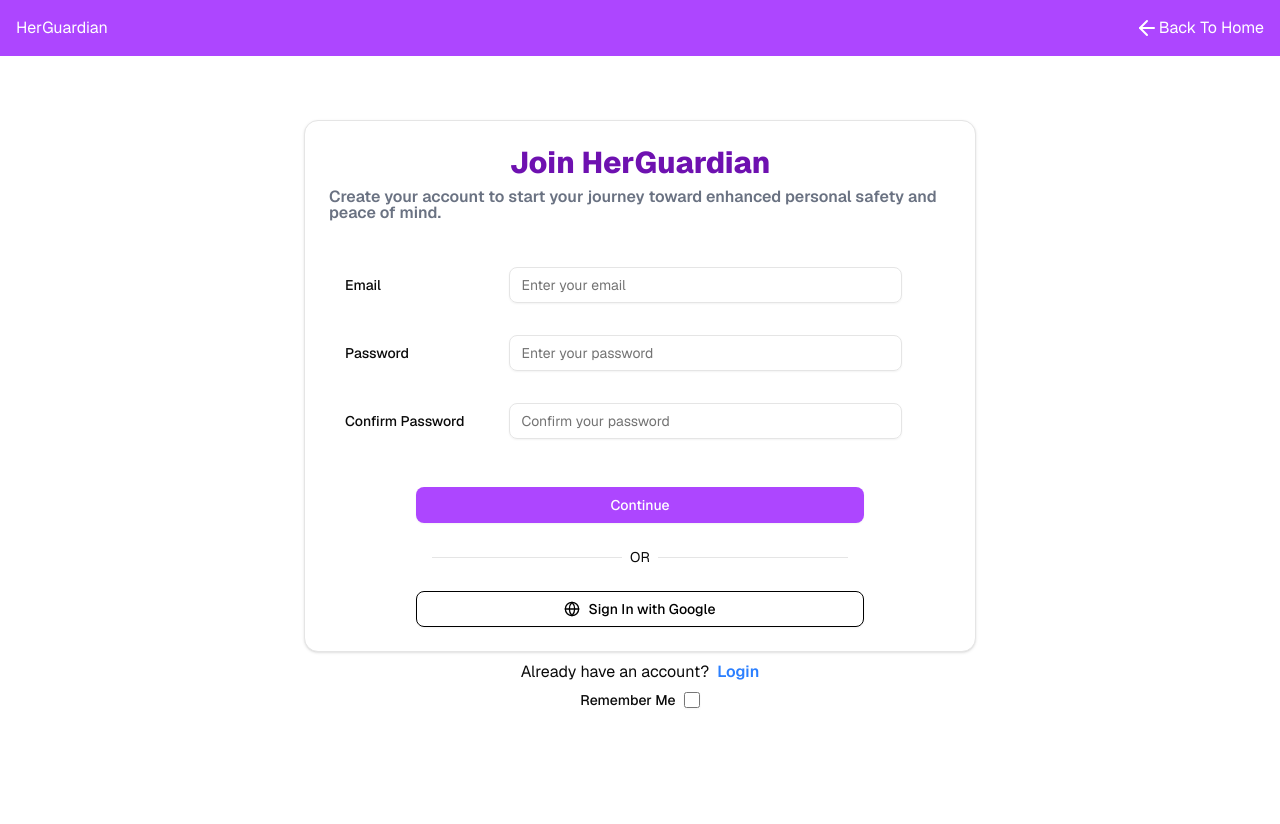
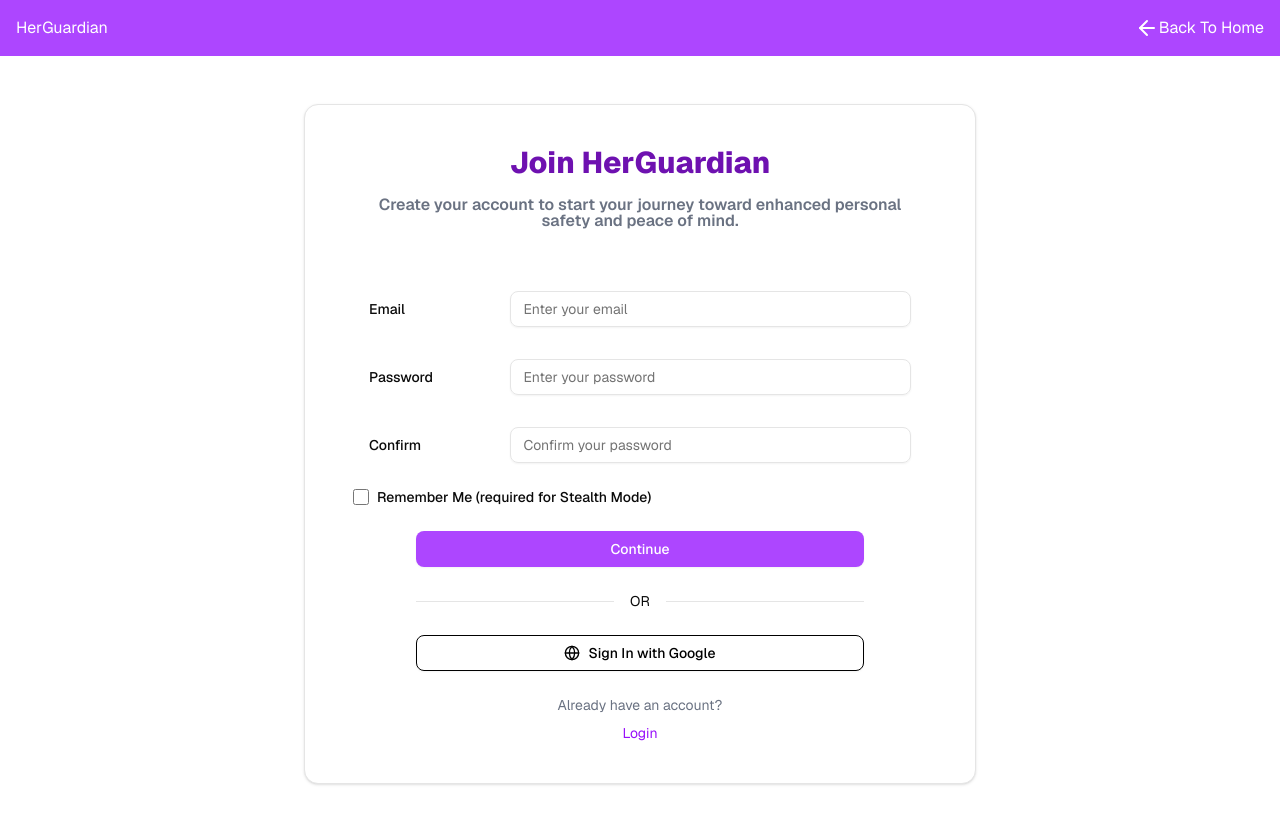
Before and after one commit to tanu-agarwal0101/HerGuardianFrontendV1, a Next.js app: page /registration in a window 1280 px wide. Shown: the top 824 px of the page. Before the commit the page ends 800 px from the top, so only its background shows below. Built offline with nearby package versions, Linux system fonts and the light colour scheme; no server answers.

Commit message:
feat: enhance Login and Registration forms with improved validation and remember me functionality

```diff
--- a/src/app/(auth)/login/page.tsx
+++ b/src/app/(auth)/login/page.tsx
@@ -11,68 +11,112 @@ import { Input } from "@/components/ui/input";
 import { Label } from "@/components/ui/label";
 import { Separator } from "@/components/ui/separator";
 import { useUserStore } from "@/store/userStore";
-import { zodResolver } from "@hookform/resolvers/zod";
+// import { zodResolver } from "@hookform/resolvers/zod";
 // import axios from "axios";
 import { Auth } from "@/lib/api";
 import { ArrowBigRight, ArrowLeft, Globe } from "lucide-react";
 import Link from "next/link";
 import { useRouter } from "next/navigation";
-import { register } from "node:module";
-import { useState } from "react";
-import { toast } from "sonner";
+import React, { useState } from "react";
 import { useForm } from "react-hook-form";
-import * as z from "zod";
-
-// export const metadata: Metadata = {
-//   title: "Registration",
-// };
+import { z } from "zod";
+import { zodResolver } from "@hookform/resolvers/zod";
+import {
+  Dialog,
+  DialogContent,
+  DialogHeader,
+  DialogTitle,
+  DialogFooter,
+} from "@/components/ui/dialog";
 
 const loginSchema = z.object({
   email: z.string().email({ message: "Invalid email address" }),
   password: z
     .string()
-    .min(4, { message: "Password must be at least 4 characters long" }),
+    .min(6, { message: "Password must be at least 6 characters" }),
 });
 
-type LoginValues = z.infer<typeof loginSchema>;
-
 export default function LoginPage() {
+  const [showStealthDialog, setShowStealthDialog] = useState(false);
+  const [rememberMe, setRememberMe] = useState(false);
+  const [isSubmitting, setIsSubmitting] = useState(false);
   const router = useRouter();
-  const [rememberMe, setRememberMe] = useState(false);
-  const setUser = useUserStore((state) => state.setUser);
-  const form = useForm<LoginValues>({
-    resolver: zodResolver(loginSchema),
-    defaultValues: {
-      email: "",
-      password: "",
-    },
-  });
-
   const {
     register,
     handleSubmit,
-    formState: { errors, isSubmitting },
-  } = form;
+    formState: { errors },
+  } = useForm({
+    resolver: zodResolver(loginSchema),
+  });
 
-  const onSubmit = async (data: LoginValues) => {
+  const [rememberWarning, setRememberWarning] = useState("");
+  const onSubmit = async (data: any) => {
+    setIsSubmitting(true);
     try {
-      const res = await Auth.login({
-        email: data.email,
-        password: data.password,
-      });
-      useUserStore.getState().setUser(res.data.user);
-      if (res.status === 200) {
-        toast.success("Login successful! Welcome back.");
+      // Call login API
+      const response = await Auth.login({ ...data, rememberMe });
+      // If stealth onboarding needed, show dialog
+      if (
+        response.data.user &&
+        !response.data.user.stealthMode &&
+        !response.data.user.stealthOnboardingSkipped
+      ) {
+        if (!rememberMe) {
+          setRememberWarning(
+            "Stealth mode requires 'Remember Me' to be enabled. Please check the box to proceed."
+          );
+          setIsSubmitting(false);
+          return;
+        }
+        setShowStealthDialog(true);
+      } else {
+        // Redirect to dashboard or stealth
         router.push("/dashboard");
       }
-    } catch (error) {
-      console.error("Login error:", error);
-      toast.error("Login failed. Please check your credentials.");
+    } catch (err) {
+      // handle error (show toast, etc)
+    } finally {
+      setIsSubmitting(false);
     }
   };
 
+  const handleEnableStealth = () => {
+    // Call API to enable stealth mode for user
+    setShowStealthDialog(false);
+    router.push("/stealth");
+  };
+
+  const handleSkipStealth = () => {
+    // Call API to skip onboarding for user
+    setShowStealthDialog(false);
+    router.push("/dashboard");
+  };
+
   return (
-    <div className="">
+    <>
+      <Dialog open={showStealthDialog}>
+        <DialogContent>
+          <DialogHeader>
+            <DialogTitle>Enable Stealth Mode?</DialogTitle>
+          </DialogHeader>
+          <div className="py-2">
+            Stealth mode disguises the app for your safety. Would you like to
+            enable it now?
+          </div>
+          <DialogFooter className="flex gap-2">
+            <Button
+              onClick={handleEnableStealth}
+              className="bg-purple-600 text-white"
+            >
+              Enable Stealth
+            </Button>
+            <Button onClick={handleSkipStealth} variant="outline">
+              Skip
+            </Button>
+          </DialogFooter>
+        </DialogContent>
+      </Dialog>
+      <div>
         <div className="flex justify-between items-center p-4 bg-purple-500 text-white">
           <div>HerGuardian</div>
           <Link href="/" className="flex">
@@ -80,8 +124,8 @@ export default function LoginPage() {
             <span>Back To Home</span>
           </Link>
         </div>
-      <div className="flex flex-col justify-center items-center w-full gap-2 py-24 px-4">
-        <Card className="lg:w-2xl md:w-xl px-6 w-sm">
+        <div className="flex flex-col justify-center items-center w-full gap-2 py-12 px-4">
+          <Card className="lg:w-2xl md:w-xl px-6 w-auto">
             <CardHeader>
               <CardTitle>
                 <h1 className="text-3xl font-extrabold text-purple-800 text-center my-4">
@@ -106,9 +150,9 @@ export default function LoginPage() {
                     type="email"
                     {...register("email")}
                   />
-                {errors.email && (
+                  {errors.email ? (
                     <span className="text-red-500">{errors.email.message}</span>
-                )}
+                  ) : null}
                 </div>
                 <div className="p-4 flex gap-2 justify-left items-center w-full ">
                   <Label htmlFor="password" className="w-1/4">
@@ -122,53 +166,59 @@ export default function LoginPage() {
                     {...register("password")}
                   />
                 </div>
+                <div className="flex items-center gap-2 my-2 w-full">
+                  <input
+                    title="Remember Me (required for Stealth Mode)"
+                    id="rememberMe"
+                    type="checkbox"
+                    checked={rememberMe}
+                    onChange={(e) => setRememberMe(e.target.checked)}
+                    className="w-4 h-4"
+                  />
+                  <Label htmlFor="rememberMe" className="text-sm">
+                    Remember Me (required for Stealth Mode)
+                  </Label>
+                </div>
+                {rememberWarning && (
+                  <div className="bg-yellow-200 text-yellow-800 p-2 rounded mb-2 max-w-md text-center">
+                    {rememberWarning}
+                  </div>
+                )}
                 <Button
                   type="submit"
                   className="bg-purple-500 lg:w-md md:w-md lg:px-0 md:px-0 text-white px-12 mt-4"
+                  disabled={isSubmitting}
                 >
                   {isSubmitting ? "Logging in..." : "Login"}
                 </Button>
-
                 <div className="flex items-center gap-4 my-6 lg:w-md w-sm">
                   <Separator className="flex-1" />
                   <span className="text-sm">OR</span>
                   <Separator className="flex-1" />
                 </div>
-              <Button className="bg-white text-black lg:w-md md:w-md  border border-black hover:bg-gray-200">
+                <Button
+                  className="bg-white my-2 text-black lg:w-md border border-black hover:bg-gray-200"
+                  type="button"
+                >
                   <Globe />
-                Sign In with Google
+                  Login with Google
                 </Button>
+                <div className="flex flex-col gap-2 w-full items-center">
+                  <span className="text-gray-500 text-sm">
+                    Don&apos;t have an account?
+                  </span>
+                  <Link
+                    href="/registration"
+                    className="text-purple-600 hover:underline text-sm"
+                  >
+                    Register here
+                  </Link>
+                </div>
               </CardContent>
             </form>
           </Card>
-        <div className="mt-4">
-          <div>
-            Don&apos;t have an account? &nbsp;
-            <Link href="/registration" className="text-blue-500 font-semibold">
-              Register
-            </Link>
-          </div>
-          <div>
-            Forgot Password? &nbsp;
-            <Link
-              href="/auth/reset-password"
-              className="text-blue-500 font-semibold"
-            >
-              Reset here
-            </Link>
         </div>
       </div>
-        <div className="flex items-center gap-2">
-          <Label htmlFor="remember">Remember Me</Label>
-          <Input
-            id="remember"
-            type="checkbox"
-            className="h-4 w-4"
-            checked={rememberMe}
-            onChange={(e) => setRememberMe(e.target.checked)}
-          />
-        </div>
-      </div>
-    </div>
+    </>
   );
 }
--- a/src/app/(auth)/registration/page.tsx
+++ b/src/app/(auth)/registration/page.tsx
@@ -3,20 +3,20 @@
 
 import { Button } from "@/components/ui/button";
 import { Card, CardTitle } from "@/components/ui/card";
-import { useForm, useFormContext } from "react-hook-form";
+import { useForm } from "react-hook-form";
 // import { Metadata } from "next";
 import { CardHeader } from "@/components/ui/card";
 import { useRouter } from "next/navigation";
 import { CardContent } from "@/components/ui/card";
 import { Input } from "@/components/ui/input";
 import { Label } from "@/components/ui/label";
-import { ArrowBigRight, ArrowLeft, Globe, Loader } from "lucide-react";
+import { ArrowLeft, Globe, Loader } from "lucide-react";
 import Link from "next/link";
 import * as z from "zod";
 import { zodResolver } from "@hookform/resolvers/zod";
 // import axios from "axios";
 import { Auth } from "@/lib/api";
-import { useState } from "react";
+// No local rememberMe state; using RHF directly.
 import { toast } from "sonner";
 import { Separator } from "@/components/ui/separator";
 // export const metadata: Metadata = {
@@ -32,6 +32,7 @@ const registerSchema = z
     confirmPassword: z
       .string()
       .min(4, { message: "Password must be at least 4 characters long" }),
+    rememberMe: z.boolean(),
   })
   .refine((data) => data.password === data.confirmPassword, {
     message: "passwords do not match",
@@ -40,128 +41,10 @@ const registerSchema = z
 
 type RegisterValues = z.infer<typeof registerSchema>;
 
-// export default function RegistrationPage() {
-//   const [formData, setFormData] = useState<any>({});
-//   const [step, setStep] = useState(0);
-//   const router = useRouter();
-//   const form = useForm<registerValues>({
-//     resolver: zodResolver(registerSchema),
-//     defaultValues: {
-//       email: "",
-//       password: "",
-//       confirmPassword: "",
-//     },
-//   });
-
-//   const nextStep = () => {
-//     setStep(1);
-//   };
-
-//   const prevStep = () => {
-//     setStep(0);
-//   };
-
-//   const handleSubmit = async (values: registerValues) => {
-//     const modifiedValues = {
-//       ...values,
-//     };
-//     setFormData((prev: any) => ({
-//       ...prev,
-//       ...modifiedValues,
-//     }));
-
-//     try {
-//       console.log("Submitting registration data:", formData);
-//       const res = await axios.post("http://localhost:5001/auth/register", formData);
-//       if (res.status === 200) {
-//         console.log("Registration successful");
-//         // const userId = res.data.user.id;
-//         router.push("/onboarding");
-
-//       } else {
-//         console.error("Registration failed:", res.data);
-//       }
-//     } catch (error) {
-//       console.error("Error during registration:", error);
-//       // Handle error (e.g., show a notification)
-//     }
-
-//   };
-
-//   return (
-//     <div className="">
-//       <div className="flex justify-between items-center p-4 bg-purple-500 text-white">
-//         <div>HerGuardian</div>
-//         <Link href="/" className="flex">
-//           <ArrowLeft />
-//           <span>Back To Home</span>
-//         </Link>
-//       </div>
-//       <form onSubmit={form.handleSubmit(handleSubmit)}>
-//         <Card className="m-24">
-//           <CardHeader>
-//             <CardTitle>
-//               <h1 className="text-3xl font-extrabold text-purple-800 text-center">
-//                 Join HerGuardian
-//               </h1>
-//               <h2 className="text-gray-500 mt-2">
-//                 Create your account to start your journey toward enhanced
-//                 personal safety and peace of mind.
-//               </h2>
-//             </CardTitle>
-//           </CardHeader>
-//           <CardContent>
-//             <div className="p-4 flex gap-4 justify-left items-center">
-//               <Label htmlFor="email">Email</Label>
-//               <Input
-//                 id="email"
-//                 placeholder="Enter your email"
-//                 className="ml-6"
-//                 type="email"
-//                 // value={form.watch("email")}
-//               />
-//             </div>
-//             <div className="p-4 flex gap-4 justify-left items-center">
-//               <Label htmlFor="password">Password</Label>
-//               <Input
-//                 id="password"
-//                 placeholder="Enter your password"
-//                 className=""
-//                 type="password"
-//                 // value={form.watch("password")}
-//               />
-//             </div>
-//             <div className="p-4 flex gap-4 justify-left items-center">
-//               <Label htmlFor="confirm-password">Confirm Password</Label>
-//               <Input
-//                 id="confirm-password"
-//                 placeholder="Confirm your password"
-//                 className=""
-//                 type="password"
-//                 // value={form.watch("confirmPassword")}
-//               />
-//             </div>
-//             <Button
-//               type="submit"
-//               disabled={form.formState.isSubmitting}
-//               className="bg-purple-500 w-full my-8  text-white "
-//             >
-//               {form.formState.isSubmitting ? (
-//                 <Loader className="text-white" />
-//               ) : (
-//                 "Continue"
-//               )}
-//             </Button>
-//           </CardContent>
-//         </Card>
-//       </form>
-//     </div>
-//   );
-// }
+// Old implementation commented out for reference; cleaned styling below.
 
 export default function RegistrationForm() {
   const router = useRouter();
-  const [rememberMe, setRememberMe] = useState(false);
 
   const form = useForm<RegisterValues>({
     resolver: zodResolver(registerSchema),
@@ -169,6 +52,7 @@ export default function RegistrationForm() {
       email: "",
       password: "",
       confirmPassword: "",
+      rememberMe: false,
     },
   });
 
@@ -181,135 +65,150 @@ export default function RegistrationForm() {
   const onSubmit = async (data: RegisterValues) => {
     try {
       const res = await Auth.register({
-        firstName: "", // not collected yet
-        lastName: "", // not collected yet
+        // firstName: "", // not collected yet
+        // lastName: "", // not collected yet
         email: data.email,
         password: data.password,
+        rememberMe: data.rememberMe,
       });
       if (res.status === 201) {
         toast.success("Registration successful! Welcome to HerGuardian.");
         router.push("/onboarding");
       }
-    } catch (error) {
+    } catch (error: any) {
+      const status = error?.response?.status;
+      if (status === 409) {
+        toast.error(
+          "An account with this email already exists. Try logging in instead."
+        );
+      } else {
         console.error("Registration error:", error);
         toast.error("Registration failed. Please try again.");
       }
+    }
   };
   return (
-    <div className="w-full">
-      <div className="flex justify-between items-center p-4 bg-purple-500 w-full  text-white">
+    <div>
+      <div className="flex justify-between items-center p-4 bg-purple-500 text-white">
         <div>HerGuardian</div>
         <Link href="/" className="flex">
           <ArrowLeft />
           <span>Back To Home</span>
         </Link>
       </div>
-      <div className="flex flex-col justify-center items-center w-full gap-2 py-16 px-4">
-        <form
-          onSubmit={handleSubmit(onSubmit)}
-          className="lg:w-2xl md:w-xl w-sm"
-        >
-          <Card className="">
+      <div className="flex flex-col justify-center items-center w-full gap-2 py-12 px-4">
+        <Card className="lg:w-2xl md:w-xl px-6 w-auto">
           <CardHeader>
             <CardTitle>
-                <h1 className="text-3xl font-extrabold text-purple-800 text-center">
+              <h1 className="text-3xl font-extrabold text-purple-800 text-center my-4">
                 Join HerGuardian
               </h1>
-                <h2 className="text-gray-500 mt-2">
+              <h2 className="text-gray-500 mt-2 text-center">
                 Create your account to start your journey toward enhanced
                 personal safety and peace of mind.
               </h2>
             </CardTitle>
           </CardHeader>
-            <CardContent className="flex flex-col items-center">
-              <div className="p-4 flex gap-4 justify-left items-center w-full">
+          <form onSubmit={handleSubmit(onSubmit)}>
+            <CardContent className="flex flex-col items-center justify-center py-4 w-full">
+              <div className="p-4 flex gap-2 justify-left items-center w-full ">
                 <Label htmlFor="email" className="w-1/4">
                   Email
                 </Label>
                 <Input
                   id="email"
                   placeholder="Enter your email"
-                  className="w-2/3"
+                  className="w-3/4"
                   type="email"
                   {...register("email")}
-                  // value={form.watch("email")}
                 />
+
+
+              </div>
               {errors.email && (
-                  <p className="text-sm text-red-500">{errors.email.message}</p>
+                  <span className="text-red-500 text-sm">
+                    {errors.email.message}
+                  </span>
                 )}
-              </div>
-              <div className="p-4 flex gap-4 justify-left items-center w-full">
+              <div className="p-4 flex gap-2 justify-left items-center w-full ">
                 <Label htmlFor="password" className="w-1/4">
                   Password
                 </Label>
                 <Input
                   id="password"
                   placeholder="Enter your password"
-                  className="w-2/3"
+                  className="w-3/4"
                   type="password"
                   {...register("password")}
-                  // value={form.watch("password")}
                 />
+              </div>
               {errors.password && (
-                  <p className="text-sm text-red-500">
+                <span className="text-red-500 text-sm capitalize">
                   {errors.password.message}
-                  </p>
+                </span>
               )}
-              </div>
-              <div className="p-4 flex gap-4 justify-left items-center w-full">
-                <Label htmlFor="confirm-password" className="w-1/4">
-                  Confirm Password
+              <div className="p-4 flex gap-2 justify-left items-center w-full ">
+                <Label htmlFor="confirmPassword" className="w-1/4">
+                  Confirm
                 </Label>
                 <Input
-                  id="confirm-password"
+                  id="confirmPassword"
                   placeholder="Confirm your password"
-                  className="w-2/3"
+                  className="w-3/4"
                   type="password"
                   {...register("confirmPassword")}
-                  // value={form.watch("confirmPassword")}
                 />
+              </div>
               {errors.confirmPassword && (
-                  <p className="text-sm text-red-500">
+                <div className="text-red-500 text-sm capitalize">
                   {errors.confirmPassword.message}
-                  </p>
+                </div>
               )}
+              <div className="flex items-center gap-2 my-2 w-full">
+                <input
+                  title="Remember Me (required for Stealth Mode)"
+                  id="rememberMe"
+                  type="checkbox"
+                  className="w-4 h-4"
+                  {...register("rememberMe")}
+                />
+                <Label htmlFor="rememberMe" className="text-sm">
+                  Remember Me (required for Stealth Mode)
+                </Label>
               </div>
               <Button
                 type="submit"
-                // disabled={}
-                className="bg-purple-500 lg:w-md md:w-md lg:px-0 md:px-0 px-12 mt-8 text-white hover:bg-purple-700"
+                className="bg-purple-500 lg:w-md md:w-md lg:px-0 md:px-0 text-white px-12 mt-4"
+                disabled={isSubmitting}
               >
                 {isSubmitting ? <Loader className="text-white" /> : "Continue"}
               </Button>
-
-              <div className="flex items-center gap-2 my-6 lg:w-md w-sm px-4">
+              <div className="flex items-center gap-4 my-6 lg:w-md w-sm">
                 <Separator className="flex-1" />
                 <span className="text-sm">OR</span>
                 <Separator className="flex-1" />
               </div>
-              <Button className="bg-white text-black lg:w-md border border-black hover:bg-gray-200">
+              <Button
+                className="bg-white text-black lg:w-md border border-black hover:bg-gray-200"
+                type="button"
+              >
                 <Globe />
                 Sign In with Google
               </Button>
-            </CardContent>
-          </Card>
-        </form>
-        <div>
-          Already have an account? &nbsp;
-          <Link href="/login" className="text-blue-500 font-semibold">
+              <div className="flex flex-col gap-2 w-full items-center mt-6">
+                <span className="text-gray-500 text-sm">
+                  Already have an account?
+                </span>
+                <Link
+                  href="/login"
+                  className="text-purple-600 hover:underline text-sm"
+                >
                   Login
                 </Link>
               </div>
-        <div className="flex items-center gap-2">
-          <Label htmlFor="remember">Remember Me</Label>
-          <Input
-            id="remember"
-            type="checkbox"
-            className="h-4 w-4"
-            checked={rememberMe}
-            onChange={(e) => setRememberMe(e.target.checked)}
-          />
-        </div>
+            </CardContent>
+          </form>
+        </Card>
       </div>
     </div>
   );
```
Lines whose indentation alone changed are shown as unchanged.
